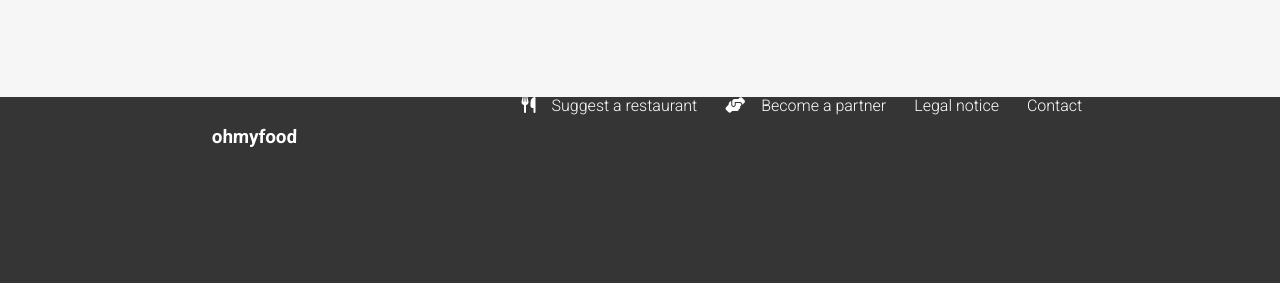
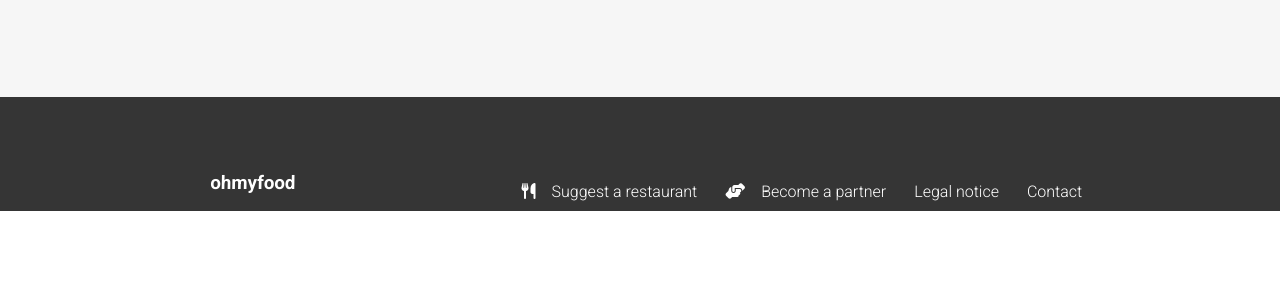
Before and after one commit to HSheikhcodes/OMF---, a website: page index.html in a window 1280 px wide. Shown: the part 1052-1335 px from the top of the page. After the commit the page ends 1263 px from the top, so only its background shows below. Drawn offline with Linux system fonts and the light colour scheme; a web font is replaced by a local one.

Commit message:
footer position

```diff
--- a/CSS/style.css
+++ b/CSS/style.css
@@ -423,6 +423,8 @@ h1 {
       justify-content: space-evenly;
       display: flex;
       gap: 28px;
+      align-items: self-end;
+      height: 114px;
   }
   }
 
@@ -432,6 +434,8 @@ h1 {
     justify-content: space-evenly;
     display: flex;
     gap: 28px;
+    align-items: self-end;
+    height: 114px;
      }
 
     }
```
